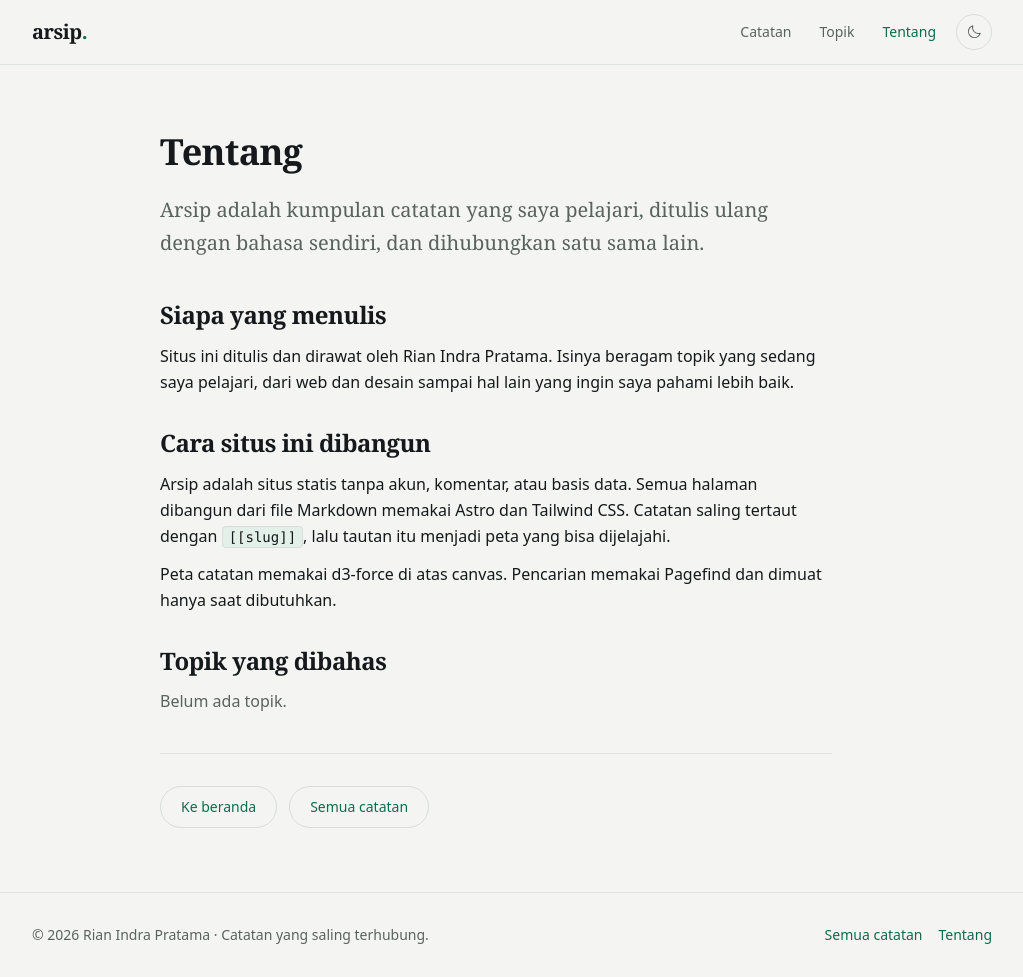
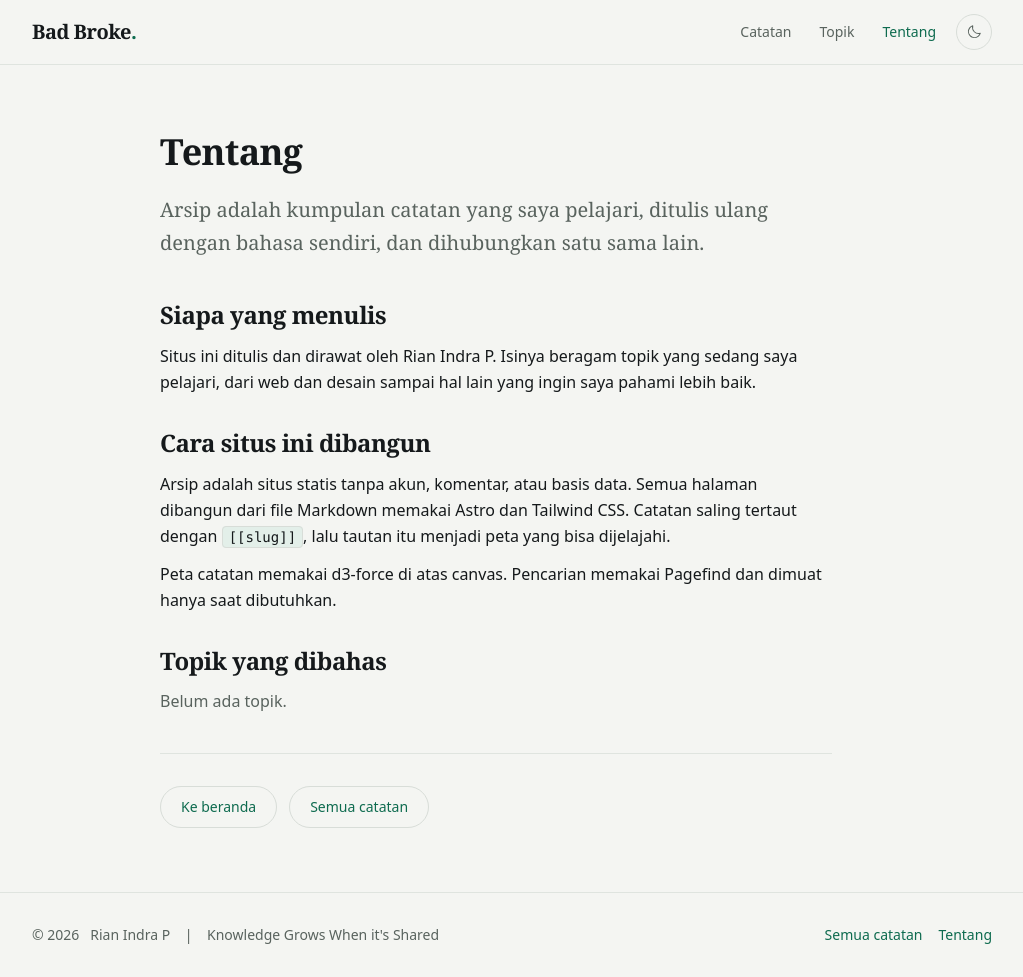
Before and after one commit to RianIndraP/BadBroke, an Astro site: page /tentang in a window 1280 px wide. Shown: the whole page, without its empty margins (128-1151 px from the left). Built offline with nearby package versions, Linux system fonts and the light colour scheme; Astro itself is replaced by a stand-in of ours.

Commit message:
chore: rebrand site to Bad Broke

```diff
--- a/src/components/Footer.astro
+++ b/src/components/Footer.astro
@@ -1,14 +1,12 @@
 ---
 import { siteConfig } from "../config";
-
-const year = new Date().getFullYear();
 ---
 
 <footer class="border-t border-line/70">
 	<div class="mx-auto flex w-full max-w-5xl flex-col gap-3 px-5 py-8 text-sm text-muted sm:flex-row sm:items-center sm:justify-between sm:px-8">
 		<p>
-			&copy; {year} {siteConfig.author}
-			<span aria-hidden="true">·</span>
+			&copy; {siteConfig.year}&nbsp;&nbsp; {siteConfig.author}
+			<span aria-hidden="true">&nbsp;&nbsp;&nbsp;|&nbsp;&nbsp;&nbsp;</span>
 			{siteConfig.tagline}
 		</p>
 		<nav
--- a/src/components/Header.astro
+++ b/src/components/Header.astro
@@ -1,5 +1,6 @@
 ---
 import ThemeToggle from "./ThemeToggle.astro";
+import { siteConfig } from "../config";
 
 const path = Astro.url.pathname.replace(/\/+$/, "") || "/";
 const links = [
@@ -20,7 +21,7 @@ const isActive = (href: string) => {
 			href="/"
 			aria-label="Arsip, kembali ke beranda"
 			class="font-serif text-xl font-semibold tracking-tight text-ink transition-colors hover:text-accent">
-			arsip<span class="wordmark-dot text-accent">.</span>
+			{siteConfig.title}<span class="wordmark-dot text-accent">.</span>
 		</a>
 
 		<nav
--- a/src/config.ts
+++ b/src/config.ts
@@ -1,10 +1,11 @@
 export const siteConfig = {
-	title: "Arsip",
-	tagline: "Catatan yang saling terhubung.",
+	title: "Bad Broke",
+	tagline: "Knowledge Grows When it's Shared",
 	description:
 		"Arsip materi yang saya pelajari, tumbuh jadi peta yang bisa dijelajahi.",
 	url: "https://example.com",
-	author: "Rian Indra Pratama",
+	author: "Rian Indra P",
 	contact: "",
 	recentNotes: 6,
+	year: 2026
 };
```
Also changed, not shown: package.json (+11 -1 lines), 1 other file.
